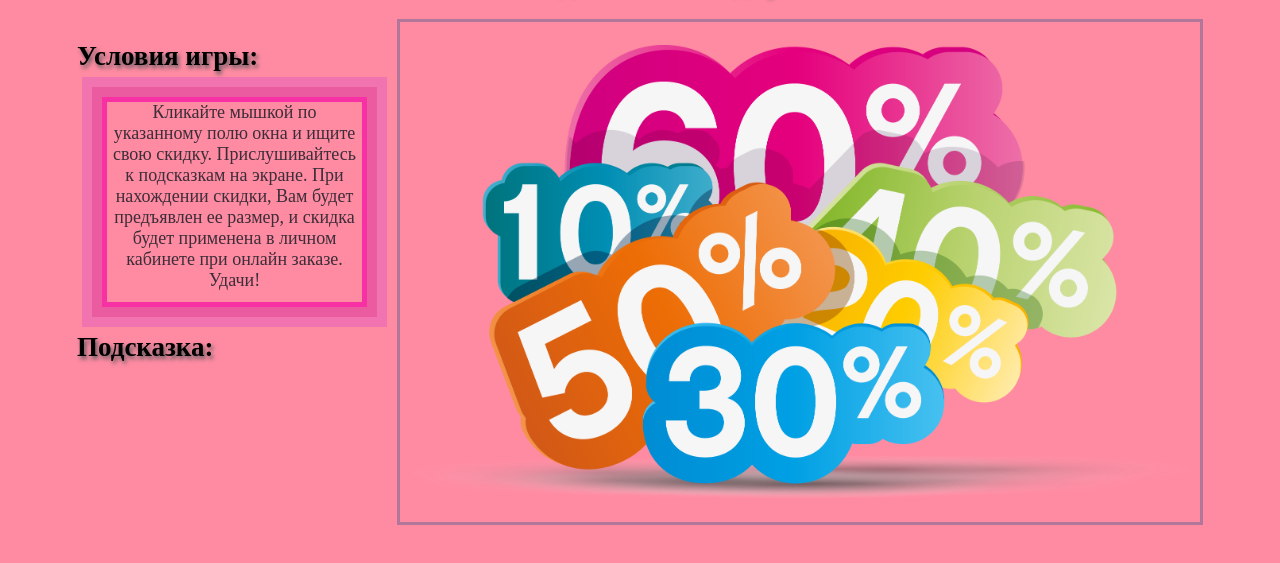
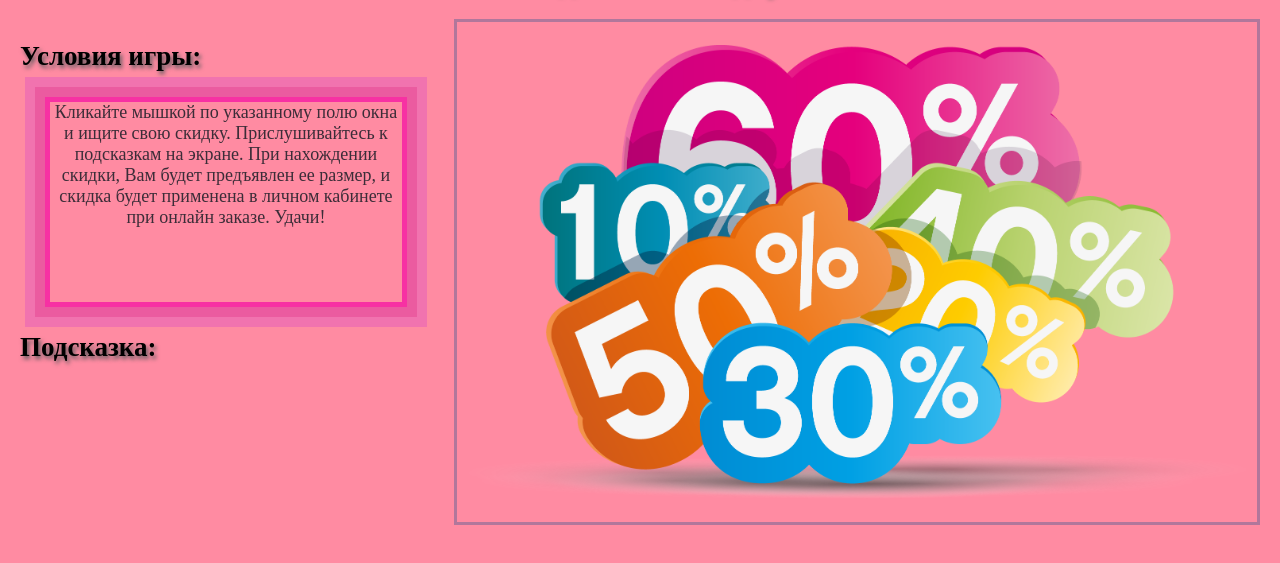
Before and after one commit to VeriSkas/project, a website built with webpack: page src/index2.html in a window 1280 px wide. Shown: the part 61-624 px from the top of the page. Built offline with nearby package versions, Linux system fonts and the light colour scheme.

Commit message:
16.25 14.05

```diff
--- a/src/js/index2.js
+++ b/src/js/index2.js
@@ -4,6 +4,7 @@ let width = 800;
 let height = 500;
 let saleMax = 50;
 let distance;
+let counter = 0;
 
 function  getRandomNumber(size) {
     return Math.floor(Math.random() * size);
@@ -42,12 +43,18 @@ function getDistanceHint(distance) {
 
 if (window.location.pathname === '/index2.html') {
     clickField.onclick = function (event) {
+        counter++;
         distance = getDistance(event, target);
         helper.innerHTML = getDistanceHint(distance);
-        let sale = getRandomNumber(saleMax);
+        let sale = saleMax - counter;
+        if (sale <= 0) {
+            alert(`Увы, скидку не нашли! Повезет в следующий раз! 😉`);
+            clickField.style.display = 'none';
+        }
         if (distance < 20) {
             alert(`УРА!!! Ваша скидка составляет ${sale}%. Она будет применена к Вашей корзине`);
             clickField.style.display = 'none';
+            console.log(sidebar_sale_game);
         }
     }
 }
--- a/src/scss/sale.scss
+++ b/src/scss/sale.scss
@@ -1,18 +1,27 @@
 .wrapperSale {
     background: $b;
-    @extend %modalPosition;
+    @media(min-width: 1200px) {
+        @include size(100vw, 100vh);
+    }
+    @include position(absolute, 0, 0);
     .h1Sale {
         text-align: center;
 
     }
     .contentSale {
         display: grid;
-        grid-template: 1fr/1fr minmax(auto, 100px) minmax(auto, 800px) 1fr;
+        grid-template: 1fr/ minmax(300px, 600px) minmax(auto, 800px);
         gap: 20px;
+        margin: 20px;
+        @media (max-width: 1200px) {
+            grid-template: 2fr / minmax(auto, 1200px);
+        }
         .conditions {
-            grid-column: 2/3;
-            width: 300px;
             font-size: 18px;
+            @media (max-width: 1200px) {
+                display: flex;
+                font-size: 16px;
+            }
             .gameCondition {
                 @include size(85%, 200px);
                 text-align: center;
@@ -38,7 +47,6 @@
 
         }
         .clickField {
-            grid-column: 3/4;
             @include size(800px, 500px);
             @include background(url(/src/img/sale.png) center no-repeat, contain);
             border: 3px solid #b1779b;
```
